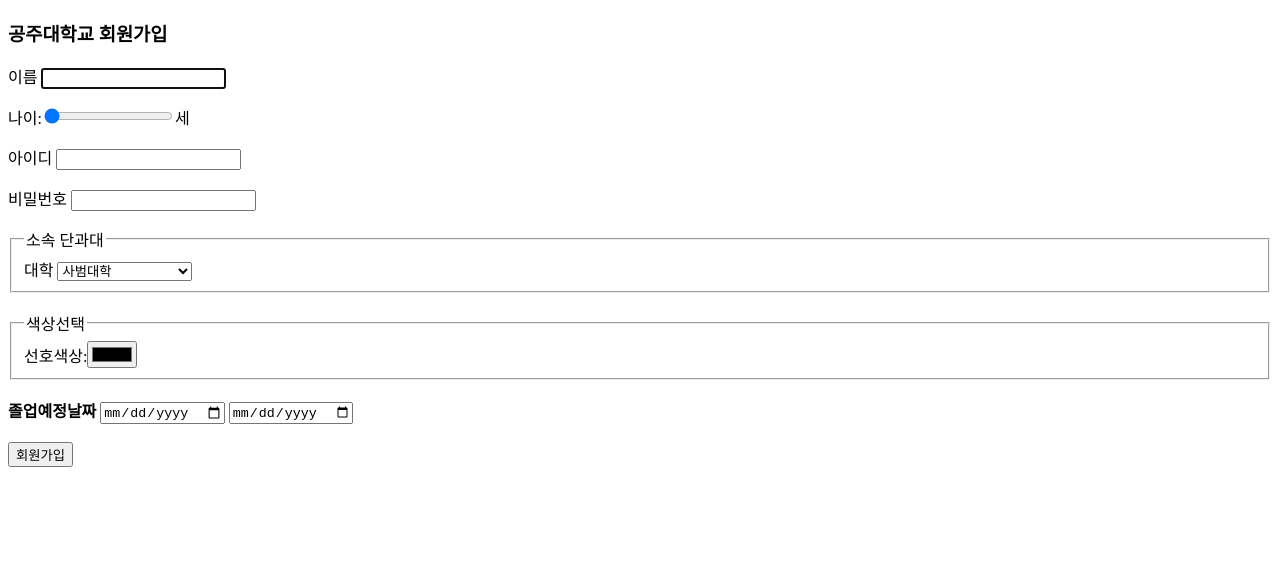
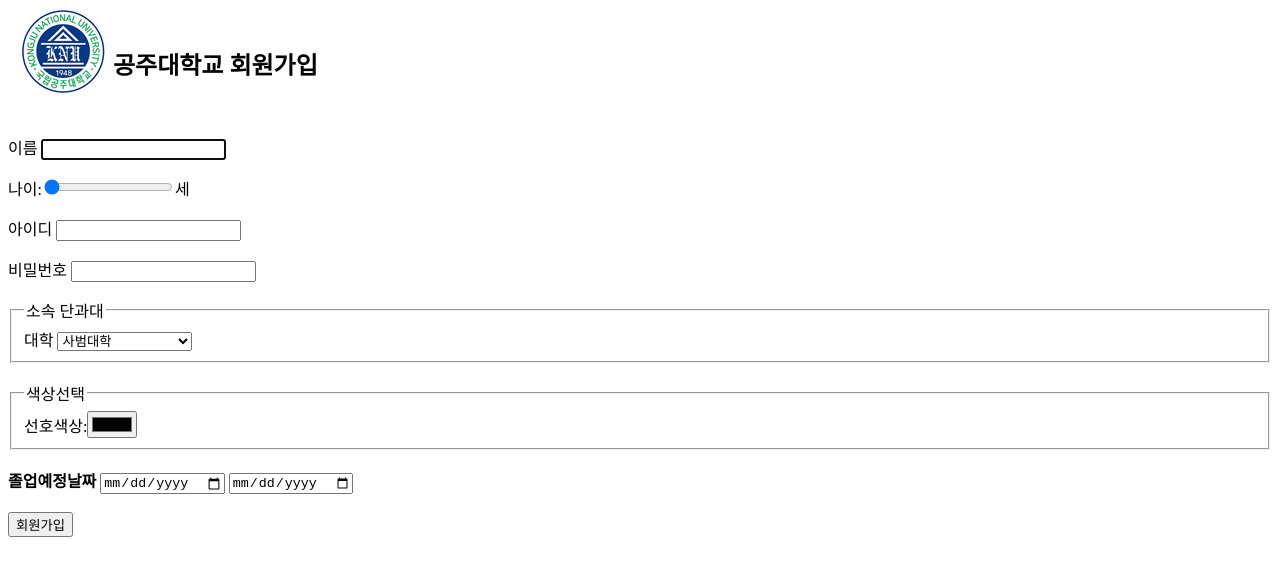
Before and after one commit to jy3137/join-membership, a plain HTML site: page index.html in a window 1280 px wide. Drawn offline with Linux system fonts and the light colour scheme.

Commit message:
Add files via upload

```diff
--- a/index.html
+++ b/index.html
@@ -4,9 +4,17 @@
     <meta charset="UTF-8">
     <meta name="viewport" content="width=device-width, initial-scale=1.0">
     <title>회원가입</title>
+    <style>
+        .left-img {
+            float: left;
+            margin-left: 5px;
+        }
+    </style>
 </head>
 <body>
-    <h3>공주대학교 회원가입</h3>
+    <img src="공주대.png" class="left-img"><br>
+        <h2>공주대학교 회원가입</h2>
+        <br>
     <form action="https://jy3137.github.io/login/">
         <p>
             <label for="yourname">이름</label>
```
Also changed, not shown: 공주대.png (added).
